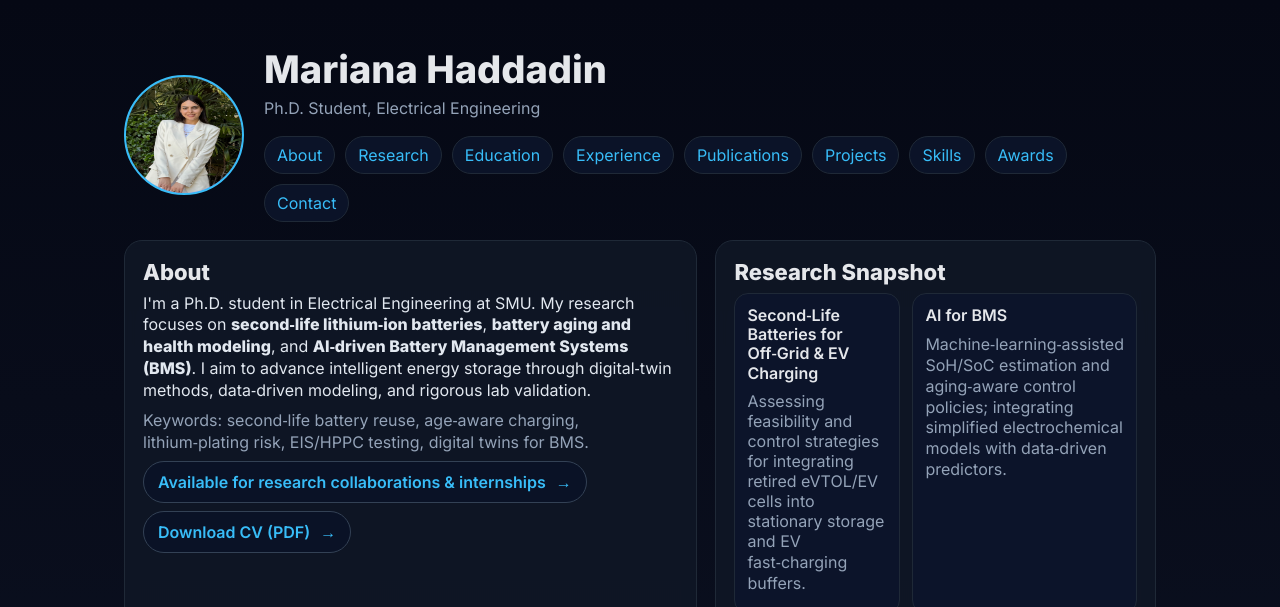
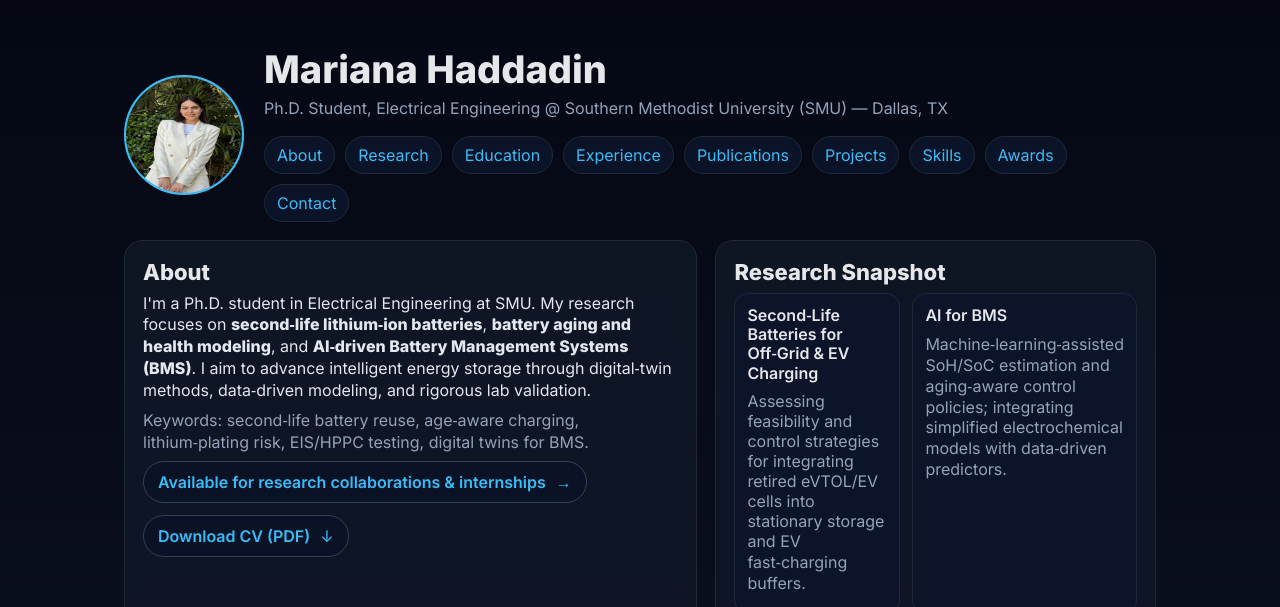
Before and after one commit to MarianaHaddadin1/MarianaHaddadin1, a plain HTML site: page index.html in a window 1280 px wide. Shown: the top 607 px of the page. Drawn offline with Linux system fonts and the light colour scheme.

Commit message:
Update avatar section and enhance CV link

```diff
--- a/index.html
+++ b/index.html
@@ -57,10 +57,10 @@
 <body>
   <div class="site">
     <header>
-     <img class="avatar" src="avatar.jpg" alt="Mariana Haddadin">
+      <img class="avatar" src="avatar.jpg" alt="Mariana Haddadin">
       <div>
         <div class="name">Mariana Haddadin</div>
-        <div class="tag">Ph.D. Student, Electrical Engineering</div>
+        <div class="tag">Ph.D. Student, Electrical Engineering @ Southern Methodist University (SMU) — Dallas, TX</div>
         <nav aria-label="Primary">
           <a href="#about">About</a>
           <a href="#research">Research</a>
@@ -80,13 +80,10 @@
         <h2>About</h2>
         <p>I'm a Ph.D. student in Electrical Engineering at SMU. My research focuses on <strong>second‑life lithium‑ion batteries</strong>, <strong>battery aging and health modeling</strong>, and <strong>AI‑driven Battery Management Systems (BMS)</strong>. I aim to advance intelligent energy storage through digital‑twin methods, data‑driven modeling, and rigorous lab validation.</p>
         <p class="muted">Keywords: second‑life battery reuse, age‑aware charging, lithium‑plating risk, EIS/HPPC testing, digital twins for BMS.</p>
-        <div>
+        <div style="display:flex; gap:12px; flex-wrap:wrap">
           <a class="cta" href="#contact"><span>Available for research collaborations & internships</span> →</a>
+          <a class="cta" href="Mariana_Haddadin_CV.pdf" target="_blank" rel="noopener"><span>Download CV (PDF)</span> ↓</a>
         </div>
-        <p><a class="cta" href="Mariana_Haddadin_CV.pdf" target="_blank" rel="noopener">
-  <span>Download CV (PDF)</span> →
-</a></p>
-
       </section>
 
       <section id="research">
```
